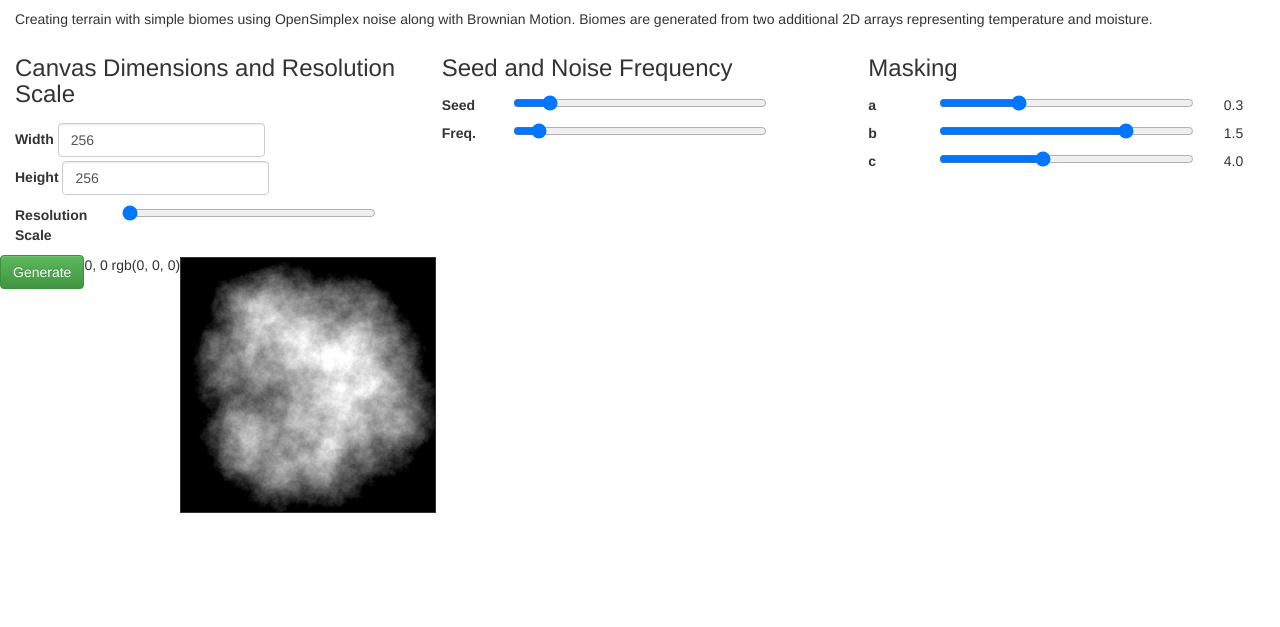
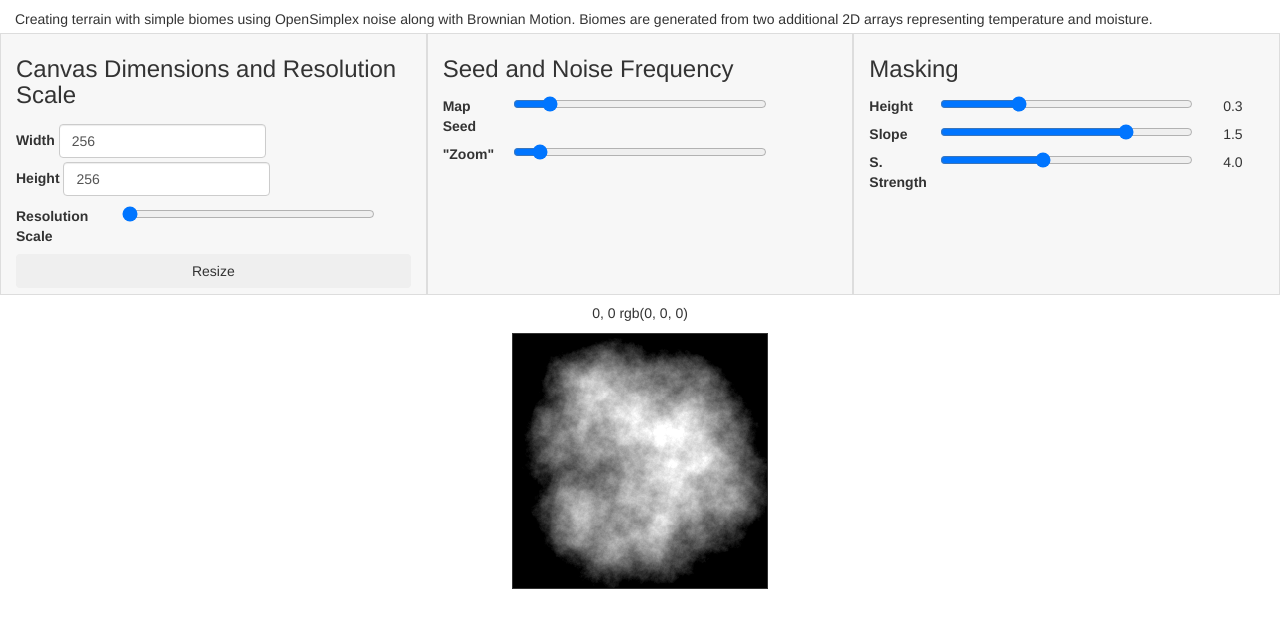
Before and after one commit to dwats/map-generator, a plain HTML site: page index.html in a window 1280 px wide. Shown: the part 65-692 px from the top of the page. Drawn offline with nearby package versions, Linux system fonts and the light colour scheme.

Commit message:
moved canvas and mouse position text to their own container to get around flex issues. Controls now highlighted in flex cols/rows.

```diff
--- a/index.html
+++ b/index.html
@@ -13,7 +13,7 @@
 		<!-- User Inputs -->
 		<div class="row">
 			<!-- Canvas/Array Dimensions and Resolution Scaling -->
-			<div class="col-md-4">
+			<div class="col-md-4 bg">
 				<h3>Canvas Dimensions and Resolution Scale</h3>
 				<div class="row">
 					<div class="col-md-12">
@@ -33,44 +33,47 @@
 					<div class="col-md-3"><strong>Resolution Scale</strong></div>
 					<div class="col-md-8"><input id="scale" type="range" min=1 max=7 step=2 value=1></div>
 				</div>
+				<!-- Generate Button -->
+				<div class="row">
+					<div class="col-md-12">
+						<button id="gen" class="btn" onclick="newMap()">Resize</button>
+					</div>
+				</div>
 			</div>
 			<!-- Map Seed and Frequency -->
-			<div class="col-md-4">
+			<div class="col-md-4 bg">
 				<h3>Seed and Noise Frequency</h3>
 				<div class="row">
-					<div class="col-md-2"><strong>Seed</strong></div>
+					<div class="col-md-2"><strong>Map Seed</strong></div>
 					<div class="col-md-8"><input id="seed" type="range" min=0.01 max=1 step=0.01 value=0.13></div>
 				</div>
 				<div class="row">
-					<div class="col-md-2"><strong>Freq.</strong></div>
+					<div class="col-md-2"><strong>"Zoom"</strong></div>
 					<div class="col-md-8"><input id="frequency" type="range" min=0.25 max=10 step=0.25 value=1></div>
 				</div>
 			</div>
 			<!-- Map Masking -->
-			<div class="col-md-4">
+			<div class="col-md-4 bg">
 				<h3>Masking</h3>
 				<div class="row">
-					<div class="col-md-2"><strong>a</strong></div>
+					<div class="col-md-2"><strong>Height</strong></div>
 					<div class="col-md-8"><input id="mask-a" type="range" min=0.0 max=1.0 step=0.01 value=0.3></div>
 					<div id="a-val" class="col-md-2">0.3</div>
 				</div>
 				<div class="row">
-					<div class="col-md-2"><strong>b</strong></div>
+					<div class="col-md-2"><strong>Slope</strong></div>
 					<div class="col-md-8"><input id="mask-b" type="range" min=0.0 max=2.0 step=0.01 value=1.5></div>
 					<div id="b-val" class="col-md-2">1.5</div>
 				</div>
 				<div class="row">
-					<div class="col-md-2"><strong>c</strong></div>
+					<div class="col-md-2"><strong>S. Strength</strong></div>
 					<div class="col-md-8"><input id="mask-c" type="range" min=0.0 max=10.0 step=0.1 value=4.0></div>
 					<div id="c-val" class="col-md-2">4.0</div>
 				</div>
 		</div>
-		<!-- Generate Button -->
-		<div class="row">
-			<div class="col-md-12 text-center">
-				<button id="gen" class="btn btn-success" onclick="newMap()">Generate</button>
-			</div>
-		</div>
+	</div>
+	<div class="container">
+		<!-- Mouse Pos -->
 		<div class="row">
 			<div class="col-md-12 text-center">
 				<span id="cursor-pos">0, 0 rgb(0, 0, 0)</span>
@@ -83,7 +86,6 @@
 				<div id="canvas-shell"></div>
 			</div>
 		</div>
-
 	</div>
 
 
```
